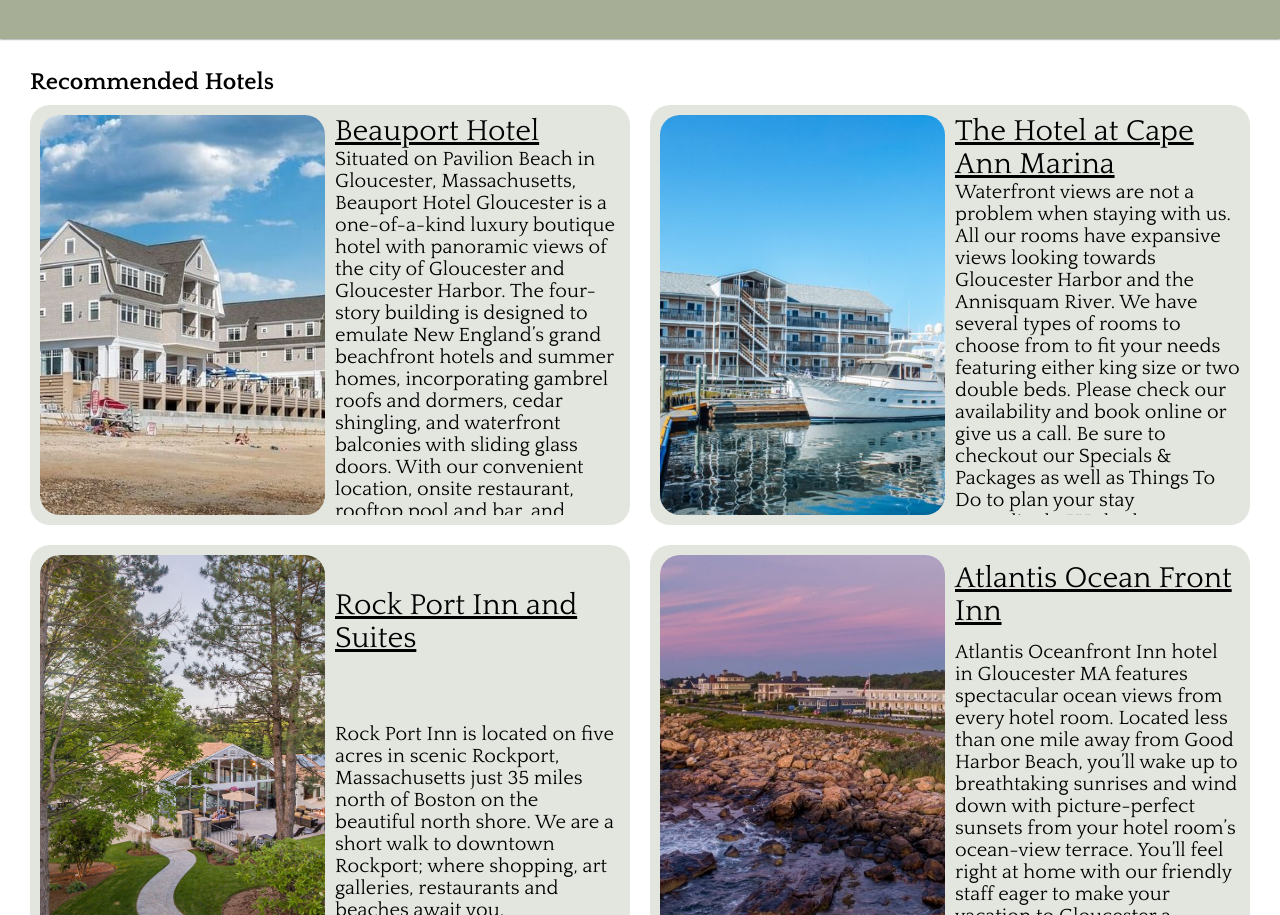
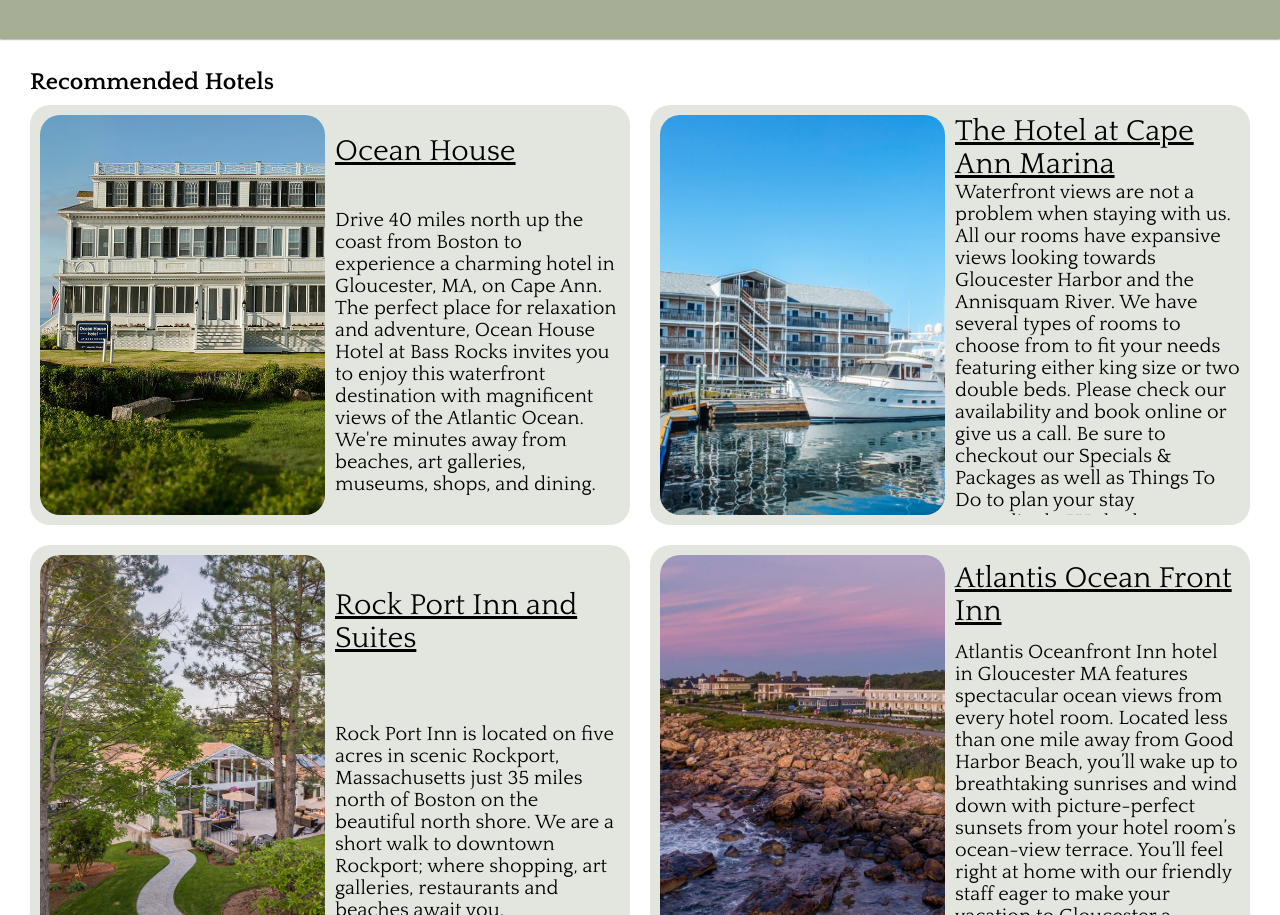
Before and after one commit to bateman001/wedding, a React (Create React App) app: page /travel in a window 1280 px wide. Shown: the part 851-1766 px from the top of the page. Built offline with nearby package versions, Linux system fonts and the light colour scheme; no server answers.

Commit message:
added registry

```diff
--- a/index.d.ts
+++ b/index.d.ts
@@ -5,3 +5,4 @@
 declare module "*.JPEG";
 declare module "*.jpeg";
 declare module "*.webp";
+declare module "*.avif";
--- a/package.json
+++ b/package.json
@@ -14,6 +14,7 @@
     "@types/ramda": "^0.29.3",
     "@types/react": "^18.2.21",
     "@types/react-dom": "^18.2.7",
+    "dotenv": "^16.3.1",
     "ramda": "^0.29.0",
     "react": "^18.2.0",
     "react-device-detect": "^2.2.3",
--- a/src/components/Header.tsx
+++ b/src/components/Header.tsx
@@ -9,7 +9,7 @@
 
 interface NavInfo {
     name: "RSVP" | "Registry" | "Travel" | "Dress Code" | "Home";
-    link: "rsvp?step=1" | "registry" | "travel" | "dress-code" | "";
+    link: "rsvp?step=1" | "https://www.zola.com/registry/brentandmichaela2024" | "travel" | "dress-code" | "";
     pathName: "rsvp" | "registry" | "travel" | "dress-code" | "";
 }
 
@@ -32,7 +32,7 @@
         },
         {
             name: "Registry",
-            link: "registry",
+            link: "https://www.zola.com/registry/brentandmichaela2024",
             pathName: "registry"
         },
 
--- a/src/config.ts
+++ b/src/config.ts
@@ -1,3 +1,4 @@
 export const config = {
-  api: "http://localhost:8000",
+    api: process.env.WEDDING_API,
+    api_key: process.env.API_KEY
 };
--- a/src/pages/Dress.tsx
+++ b/src/pages/Dress.tsx
@@ -1,7 +1,6 @@
 import ladiesDress from "../utils/images/croppedDresses.png";
 import suits from "../utils/images/mensSuits.png";
 import dress from "../utils/images/hangingDress.png";
-import { isMobile } from "react-device-detect";
 import { colors } from "../utils/colors";
 import flowers from "../utils/images/waterColorFlowers.PNG";
 import { useState } from "react";
--- a/src/pages/Travel.tsx
+++ b/src/pages/Travel.tsx
@@ -1,7 +1,7 @@
 import { useState } from "react";
 import { colors } from "../utils/colors";
 import hammond from "../utils/images/gloucester.webp";
-import beauport from "../utils/images/BeauportInn.jpeg";
+import beauport from "../utils/images/gallery-ocean-house-gloucester.avif";
 import atlantis from "../utils/images/atlantis.jpeg";
 import capeann from "../utils/images/cape-ann-marina.jpeg";
 import rockport from "../utils/images/rock-port-inn.jpeg";
@@ -114,11 +114,11 @@
 const Hotels = () => {
     const hotels = [
         {
-            name: "Beauport Hotel",
-            link: "https://www.beauporthotel.com/",
+            name: "Ocean House",
+            link: "https://www.oceanhousegloucester.com/",
             pic: beauport,
             description:
-                "Situated on Pavilion Beach in Gloucester, Massachusetts, Beauport Hotel Gloucester is a one-of-a-kind luxury boutique hotel with panoramic views of the city of Gloucester and Gloucester Harbor. The four-story building is designed to emulate New England’s grand beachfront hotels and summer homes, incorporating gambrel roofs and dormers, cedar shingling, and waterfront balconies with sliding glass doors. With our convenient location, onsite restaurant, rooftop pool and bar, and seasonal activities, our hotel is your one-stop, year-round spot for luxurious oceanfront travel. Discover for yourself why we have been called the best beachfront hotel in Gloucester, Massachusetts!"
+                "Drive 40 miles north up the coast from Boston to experience a charming hotel in Gloucester, MA, on Cape Ann. The perfect place for relaxation and adventure, Ocean House Hotel at Bass Rocks invites you to enjoy this waterfront destination with magnificent views of the Atlantic Ocean. We're minutes away from beaches, art galleries, museums, shops, and dining."
         },
         {
             name: "The Hotel at Cape Ann Marina",
@@ -237,7 +237,7 @@
 
                 <p>
                     We're eagerly awaiting your arrival to celebrate our special day! To help you get from Logan
-                    International Airport to the Beauport Hotel in Gloucester, we’ve compiled this quick guide.
+                    International Airport to Gloucester, we’ve compiled this quick guide.
                 </p>
             </div>
 
@@ -336,7 +336,7 @@
                 }}
             >
                 <div>
-                    <h2 style={{ fontSize: "30px" }}>Step 2: From North Station to the Beauport Hotel in Gloucester</h2>
+                    <h2 style={{ fontSize: "30px" }}>Step 2: From North Station to Gloucester</h2>
                     <ol style={{ padding: "0 30px" }}>
                         <li style={{ margin: "10px 0" }}>
                             <a
@@ -350,11 +350,7 @@
                             Newburyport/Rockport Line that stops at Gloucester.
                         </li>
                         <li style={{ margin: "10px 0" }}>
-                            Final Stretch: After an hour-long train ride, you’ll arrive in Gloucester. Taxis or
-                            ride-shares can take you directly to the{" "}
-                            <a href="https://goo.gl/maps/2LKmsUUa9XuAH2aP7" target="_blank" rel="noopener noreferrer">
-                                Beauport Hotel.
-                            </a>
+                            Final Stretch: After an hour-long train ride, you’ll arrive in Gloucester.
                         </li>
                     </ol>
                 </div>
```
Also changed, not shown: src/utils/images/gallery-ocean-house-gloucester.avif (added), 1 other file (tests, documents, lock files or other folders).
